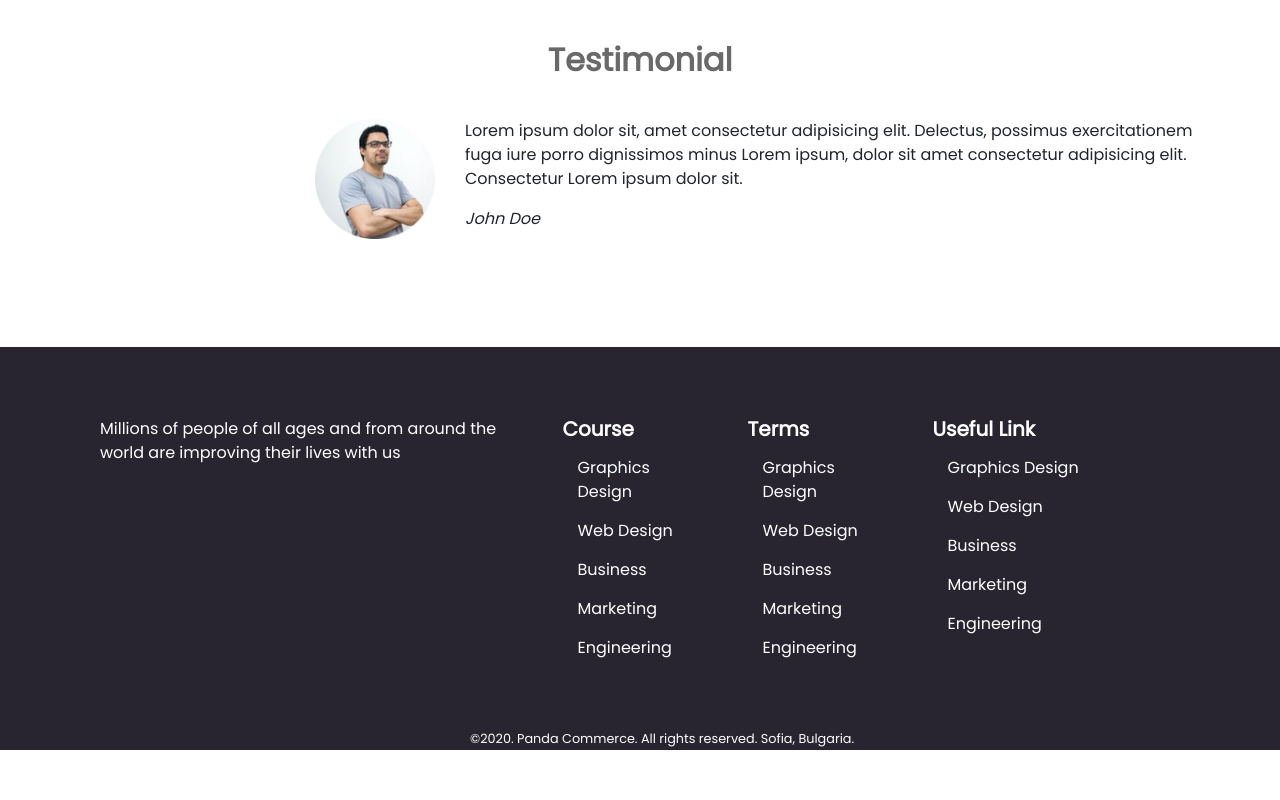
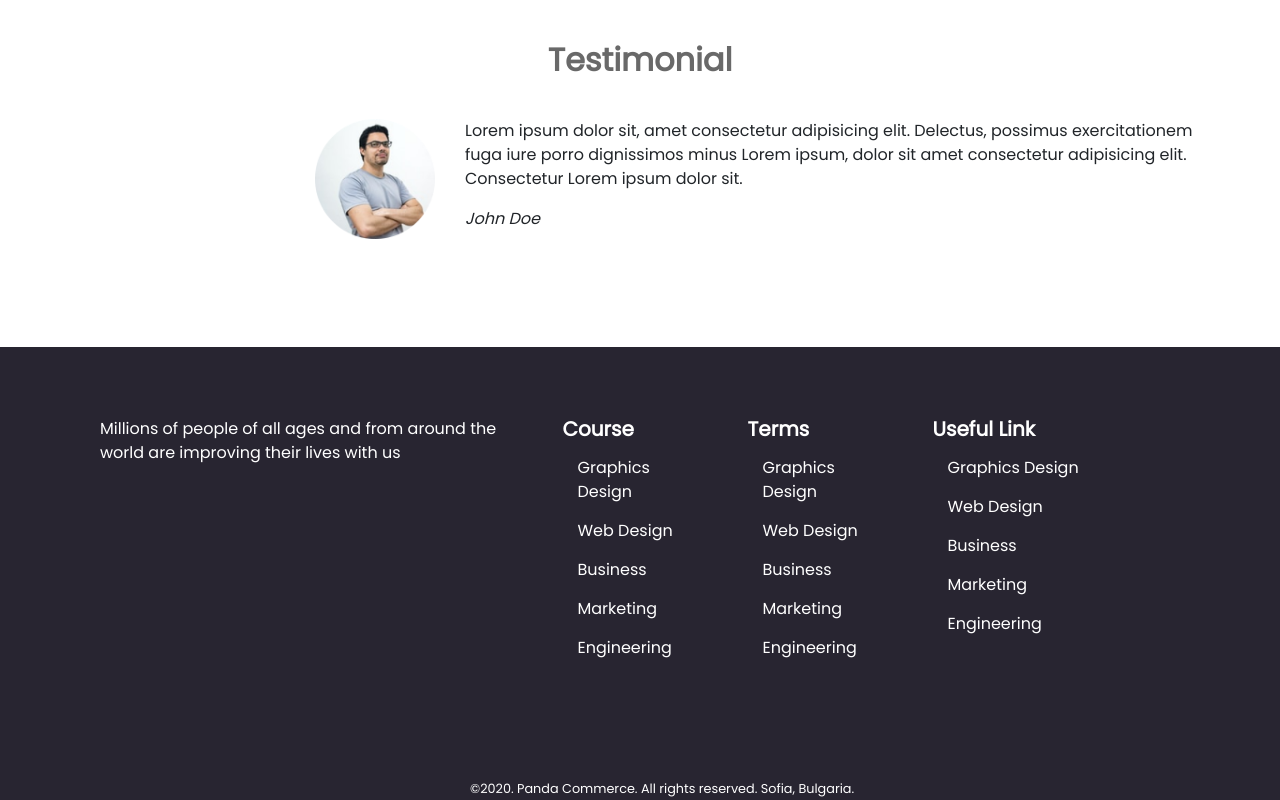
Before and after one commit to MOHAMMADISHAK/e-school, a plain HTML site: page index.html in a window 1280 px wide. Shown: the part 1406-2206 px from the top of the page. Before the commit the page ends 2156 px from the top, so only its background shows below. Drawn offline with nearby package versions, Linux system fonts and the light colour scheme.

Commit message:
fourth update

```diff
--- a/style.css
+++ b/style.css
@@ -116,7 +116,7 @@ footer{
 
 }
 .e-school-footer{
-    padding: 70px 100px 50px 100px;
+    padding: 70px 100px 100px 100px;
 }
 small{
    padding-left: 470px;
```
